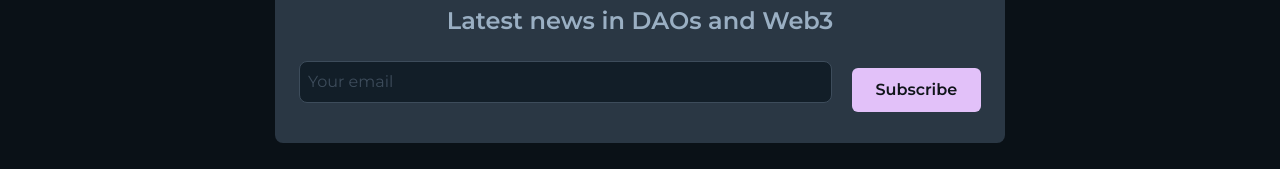
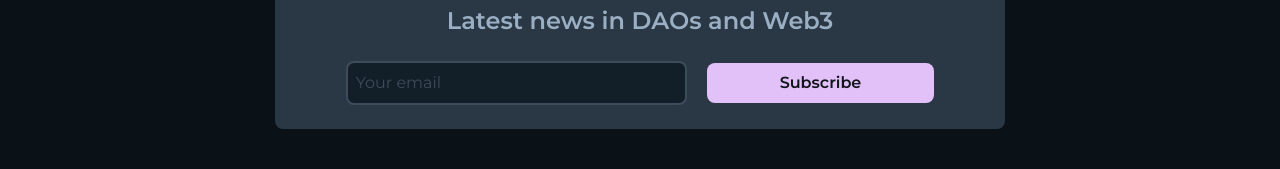
Before and after one commit to OleksandrStrunkin/superdao-app, a website: page index.html in a window 1280 px wide. Shown: the part 3734-3903 px from the top of the page. Drawn offline with Linux system fonts and the light colour scheme; files whose address does not match are found by name; a web font is replaced by a local one.

Commit message:
refactor: enhance layout and styling in index.html and output.css

```diff
--- a/index.html
+++ b/index.html
@@ -185,7 +185,8 @@
                     App store
                 </li>
             </ul>
-            <img src="./src/img/tools.jpg" alt="" class="mb-6">
+            <div class="rounded-xl overflow-hidden mb-6"><img src="./src/img/tools.jpg" alt="" class="w-full h-full object-cover scale-105"></div>
+
             <button
                 class="flex items-center justify-center gap-2 p-4 bg-[#FFCF01]/15 rounded-lg text-[#FFCF01] font-bold text-xl hover:bg-[#FFCF01]/30 duration-300">
                 <svg width="24" height="24" class="">
@@ -302,18 +303,15 @@
         </section>
         <section class="flex flex-col items-center justify-center">
             <div class="bg-[#2A3744] pt-7 px-6 pb-6 rounded-lg flex flex-col items-center w-full md:w-[730px]">
-                <h2
-                    class="flex flex-col items-center text-center font-bold text-2xl md:text-4xl lg:text-5xl mb-2 loosFont">
+                <h2 class="flex flex-col items-center text-center font-bold text-2xl md:text-4xl lg:text-5xl mb-2 loosFont">
                     Weekly digest
                 </h2>
                 <p class="mb-6 font-semibold text-[#9AAFC3] text-[19px] w-[180px] text-center md:w-full md:text-2xl">
                     Latest news in DAOs and Web3
                 </p>
-                <div class="flex gap-5 w-full flex-col md:flex-row items-center justify-center">
-                    <input
-                            class="mb-4 w-full bg-[#121E28] border border-[#3D4C5B] rounded-lg p-2 text-[#3D4C5B] placeholder-[#3D4C5B]"
-                            placeholder="Your email" type="text">
-                    <button class="bg-[#E2C1F9] w-full md:w-[167px] py-[10px] text-[#10151A] rounded-md font-semibold">Subscribe</button>
+                <div class="flex w-full flex-col gap-2 md:gap-5 md:flex-row items-center justify-center">
+                    <input class="w-full md:w-3/6 bg-[#121E28] border-2 border-[#3D4C5B] rounded-lg p-2 text-[#3D4C5B] placeholder-[#3D4C5B]" placeholder="Your email" type="text">
+                    <button class="bg-[#E2C1F9] w-full md:w-1/3 p-2 text-[#10151A] rounded-lg font-semibold">Subscribe</button>
                 </div>
             </div>
         </section>
```
Also changed, not shown: src/output.css.
